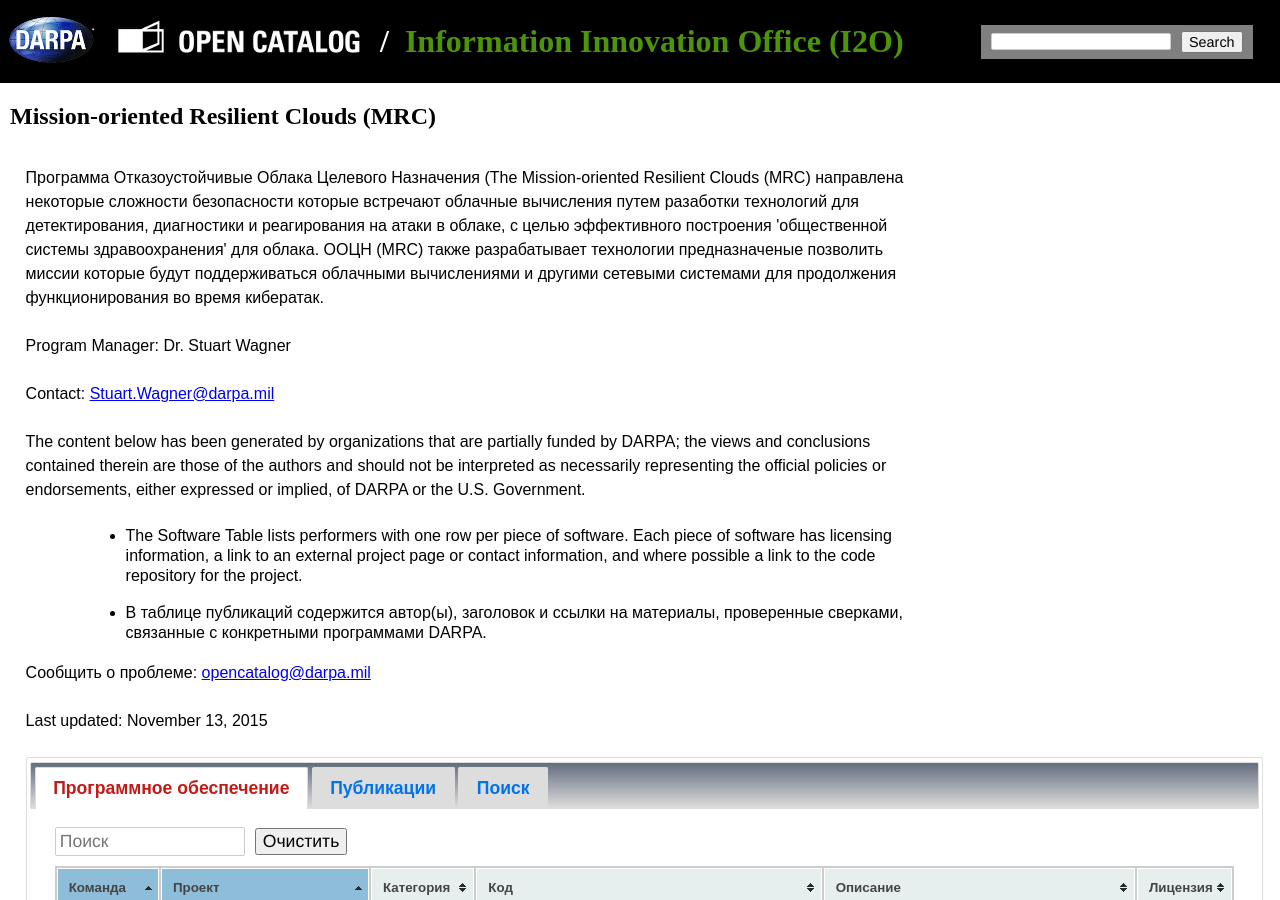
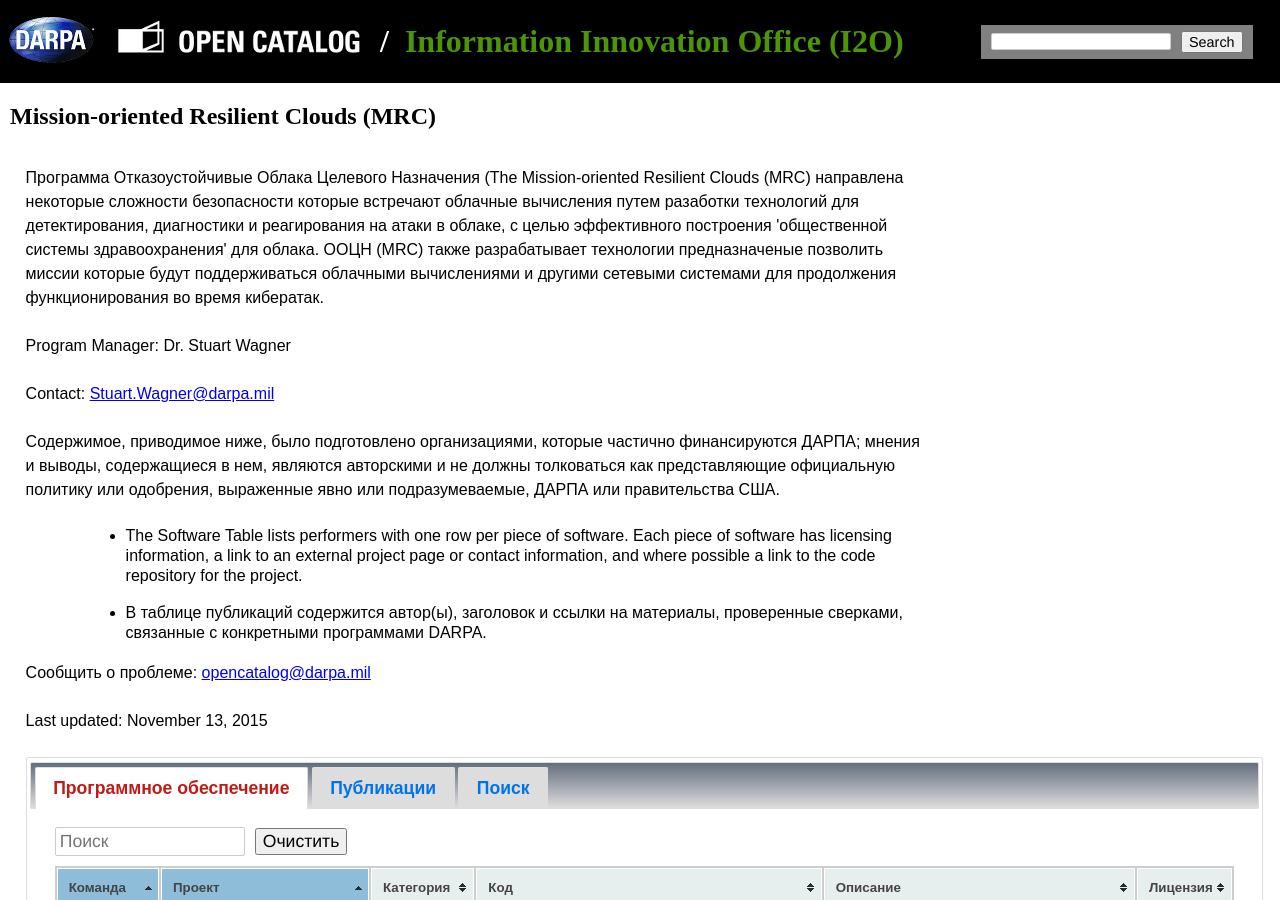
Before and after one commit to kant2002/darpa-ru, a Jekyll site: the page built from ru/MRC.html, in a window 1280 px wide and 900 px high. Built offline with Jekyll 4.4.1, drawn with Linux system fonts in a browser that asks for light colours.

Commit message:
New translations MRC.html (Russian)

```diff
--- a/ru/MRC.html
+++ b/ru/MRC.html
@@ -8,7 +8,7 @@
  сложности безопасности которые встречают облачные вычисления путем разаботки технологий для детектирования, диагностики и реагирования на атаки в облаке,
  с целью эффективного построения 'общественной системы здравоохранения' для облака. ООЦН (MRC) также разрабатывает технологии предназначеные
  позволить миссии которые будут поддерживаться облачными вычислениями и другими сетевыми системами для продолжения функционирования
- во время кибератак.<p><p>Program Manager: <a href='http://www.darpa.mil/staff/dr-stuart-wagner' class='programmanagerlink'>Dr. Stuart Wagner</a></p><p>Contact: <a href='mailto:Stuart.Wagner@darpa.mil'>Stuart.Wagner@darpa.mil</a><p><p>The content below has been generated by organizations that are partially funded by DARPA; the views and conclusions contained therein are those of the authors and should not be interpreted as necessarily representing the official policies or endorsements, either expressed or implied, of DARPA or the U.S. Government.</p><ul><li>The Software Table lists performers with one row per piece of software. Each piece of software has licensing information, a link to an external project page or contact information, and where possible a link to the code repository for the project.</li></ul><ul><li>В таблице публикаций содержится автор(ы), заголовок и ссылки на материалы, проверенные сверками, связанные с конкретными программами DARPA.</li></ul><p>Сообщить о проблеме: <a href="mailto:opencatalog@darpa.mil">opencatalog@darpa.mil</a></p><p>Last updated: November 13, 2015</p></div><div id='dialog'></div><div id='tabs' class='table-tabs'><ul><li><a href='#tabs0'>Программное обеспечение</a></li><li><a href='#tabs1'>Публикации</a></li><li><a href='#tabs300'>Поиск</a></li></ul><div id='software'><div id='tabs0'><input class='search' placeholder='Поиск' id='search0'/><button class='clear_button' id='clear0'>Очистить</button><table id='sftwr' class='tablesorter'>
+ во время кибератак.<p><p>Program Manager: <a href='http://www.darpa.mil/staff/dr-stuart-wagner' class='programmanagerlink'>Dr. Stuart Wagner</a></p><p>Contact: <a href='mailto:Stuart.Wagner@darpa.mil'>Stuart.Wagner@darpa.mil</a><p><p>Содержимое, приводимое ниже, было подготовлено организациями, которые частично финансируются ДАРПА; мнения и выводы, содержащиеся в нем, являются авторскими и не должны толковаться как представляющие официальную политику или одобрения, выраженные явно или подразумеваемые, ДАРПА или правительства США.</p><ul><li>The Software Table lists performers with one row per piece of software. Each piece of software has licensing information, a link to an external project page or contact information, and where possible a link to the code repository for the project.</li></ul><ul><li>В таблице публикаций содержится автор(ы), заголовок и ссылки на материалы, проверенные сверками, связанные с конкретными программами DARPA.</li></ul><p>Сообщить о проблеме: <a href="mailto:opencatalog@darpa.mil">opencatalog@darpa.mil</a></p><p>Last updated: November 13, 2015</p></div><div id='dialog'></div><div id='tabs' class='table-tabs'><ul><li><a href='#tabs0'>Программное обеспечение</a></li><li><a href='#tabs1'>Публикации</a></li><li><a href='#tabs300'>Поиск</a></li></ul><div id='software'><div id='tabs0'><input class='search' placeholder='Поиск' id='search0'/><button class='clear_button' id='clear0'>Очистить</button><table id='sftwr' class='tablesorter'>
  <thead>
  <tr><th>Команда</th><th>Проект</th><th>Категория</th><th>Код</th><th>Описание</th><th>Лицензия</th></tr>
  </thead>
```
